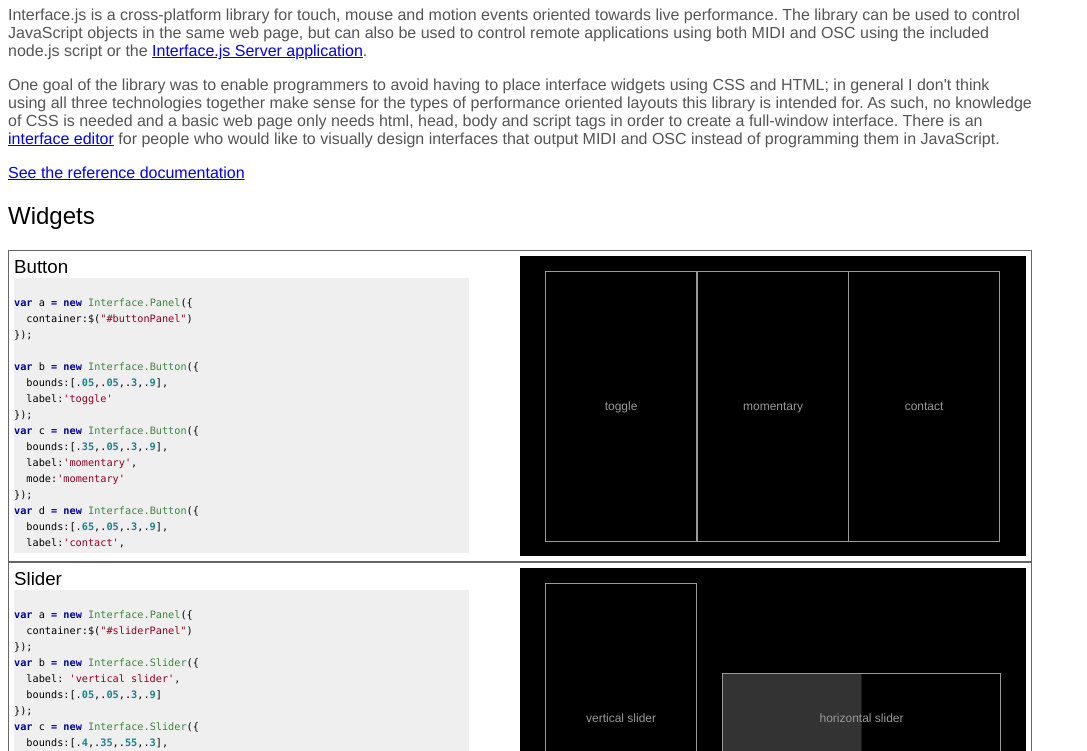
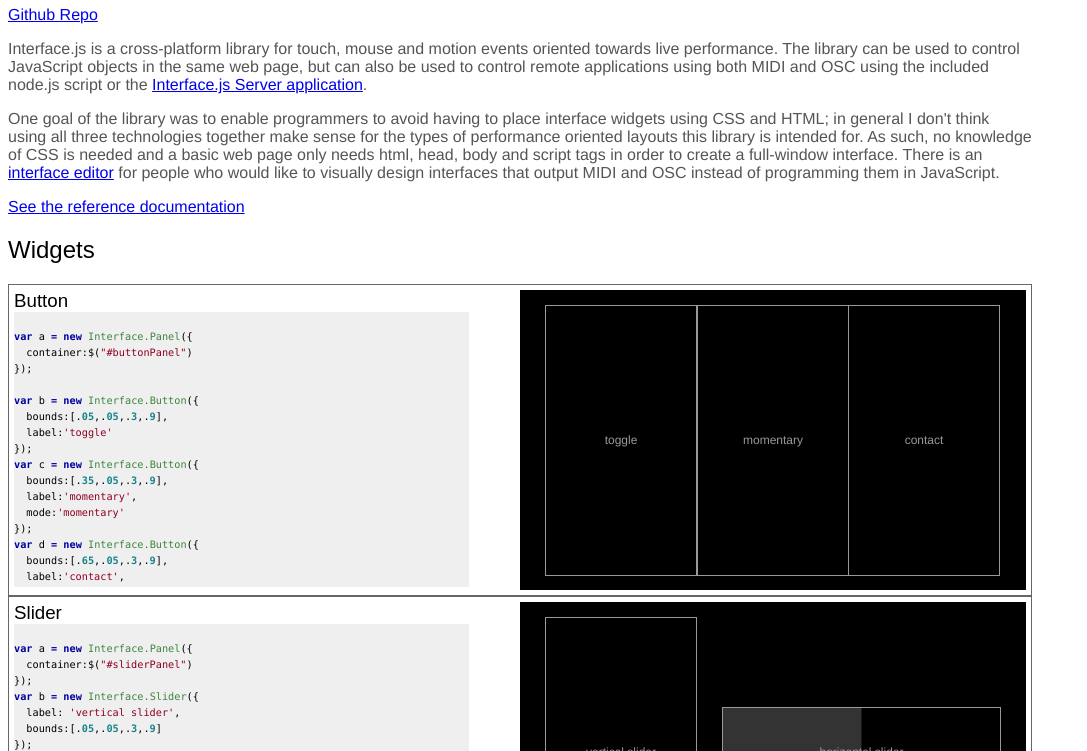
Before and after one commit to charlieroberts/interface.js, a plain HTML site: page index.html in a window 1280 px wide. Shown: the part 60-811 px from the top of the page, without its empty margins (0-1087 px from the left). Drawn offline with Linux system fonts and the light colour scheme.

Commit message:
added link to github repo

```diff
--- a/index.html
+++ b/index.html
@@ -64,6 +64,7 @@
 <body>
   <div id="container">
   <h1>Interface.js</h1>
+  <a href="https://github.com/charlieroberts/interface.js">Github Repo</a>
   <p>Interface.js is a cross-platform library for touch, mouse and motion events oriented towards live performance.
     The library can be used to control JavaScript objects in the same web page, but can also be used to control remote
     applications using both MIDI and OSC using the included node.js script or the <a href="https://github.com/charlieroberts/interface.server">Interface.js Server application</a>.</p>
```
